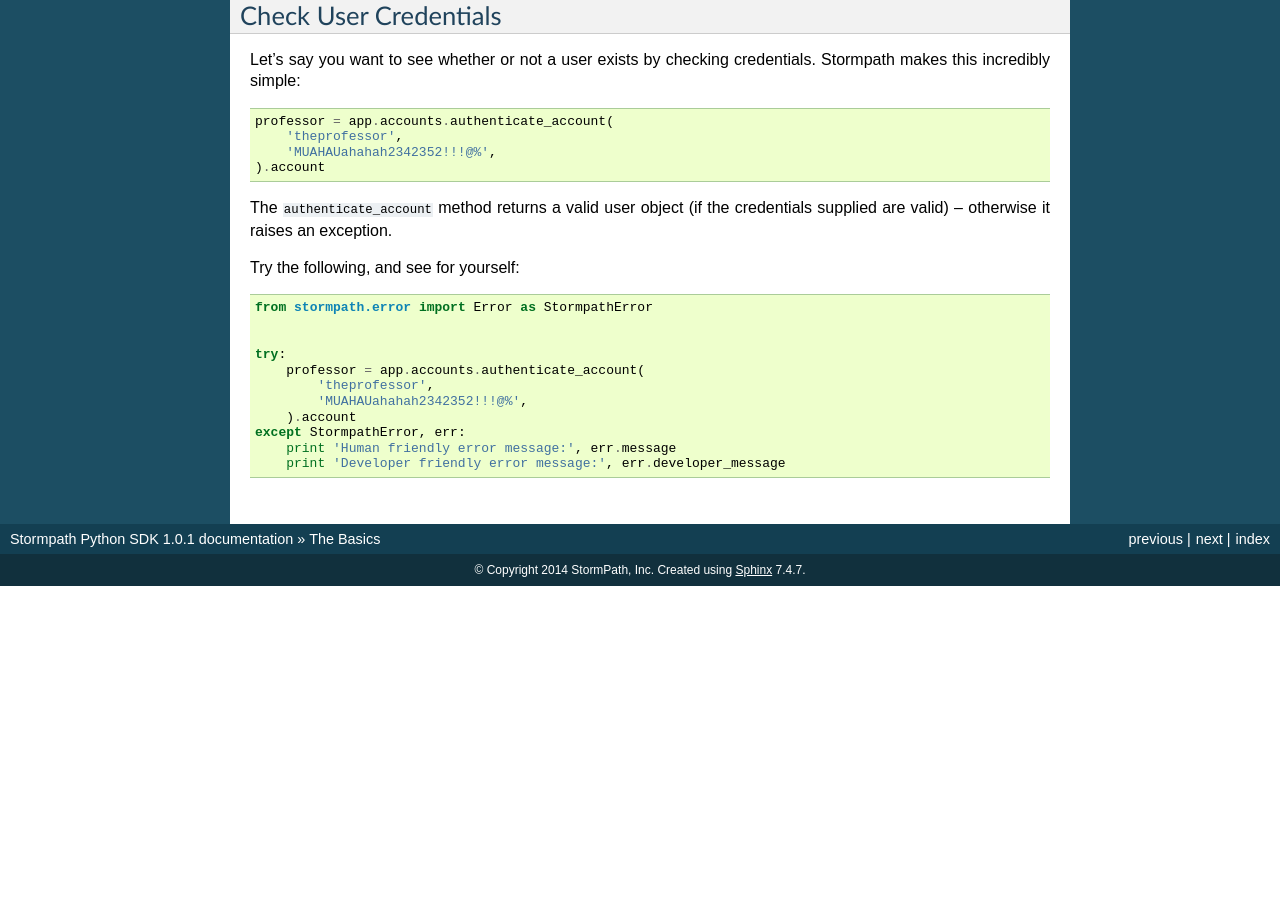
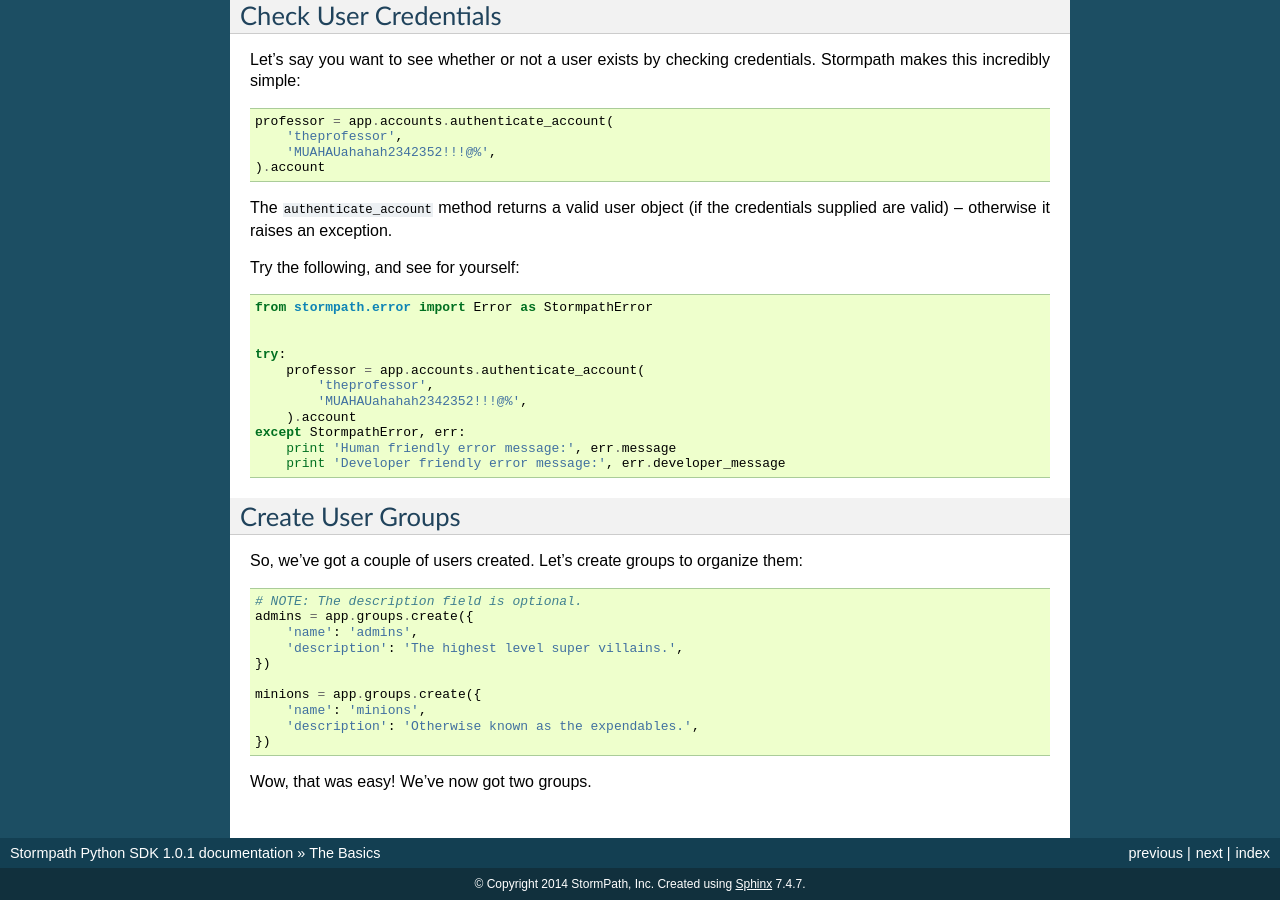
Before and after one commit to stormpath/stormpath-sdk-python, a Sphinx documentation site: the page built from docs/the-basics.rst, in a window 1280 px wide and 900 px high, scrolled down 980 px. Built offline with Sphinx 7.4.7, drawn with Linux system fonts in a browser that asks for light colours; before the commit the page ends 1566 px from its top, so only the background shows below that.

Commit message:
Adding create user groups section.

```diff
--- a/docs/the-basics.rst
+++ b/docs/the-basics.rst
@@ -77,3 +77,22 @@
     except StormpathError, err:
         print 'Human friendly error message:', err.message
         print 'Developer friendly error message:', err.developer_message
+
+
+Create User Groups
+------------------
+
+So, we've got a couple of users created.  Let's create groups to organize them::
+
+    # NOTE: The description field is optional.
+    admins = app.groups.create({
+        'name': 'admins',
+        'description': 'The highest level super villains.',
+    })
+
+    minions = app.groups.create({
+        'name': 'minions',
+        'description': 'Otherwise known as the expendables.',
+    })
+
+Wow, that was easy!  We've now got two groups.
```
